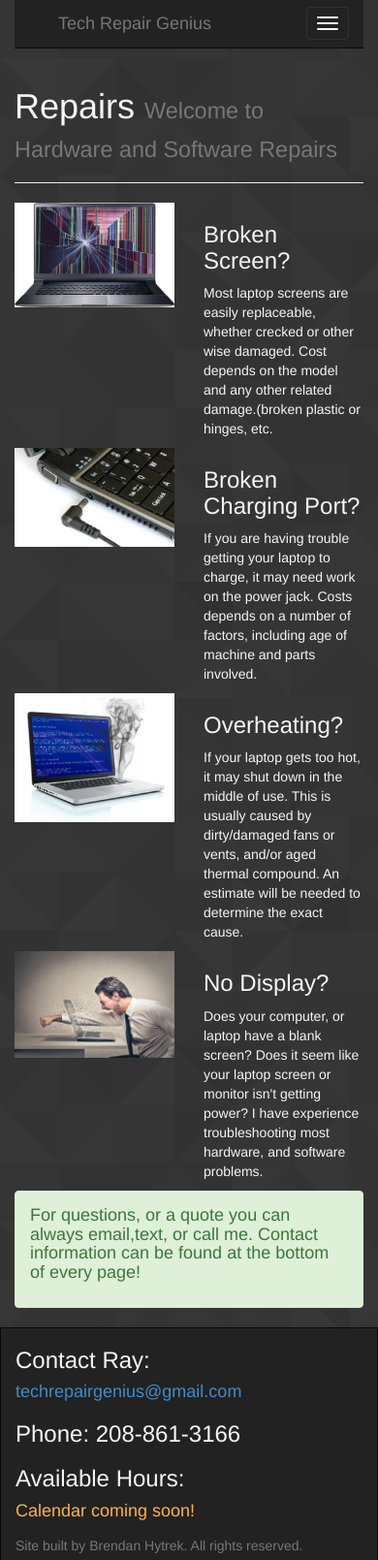
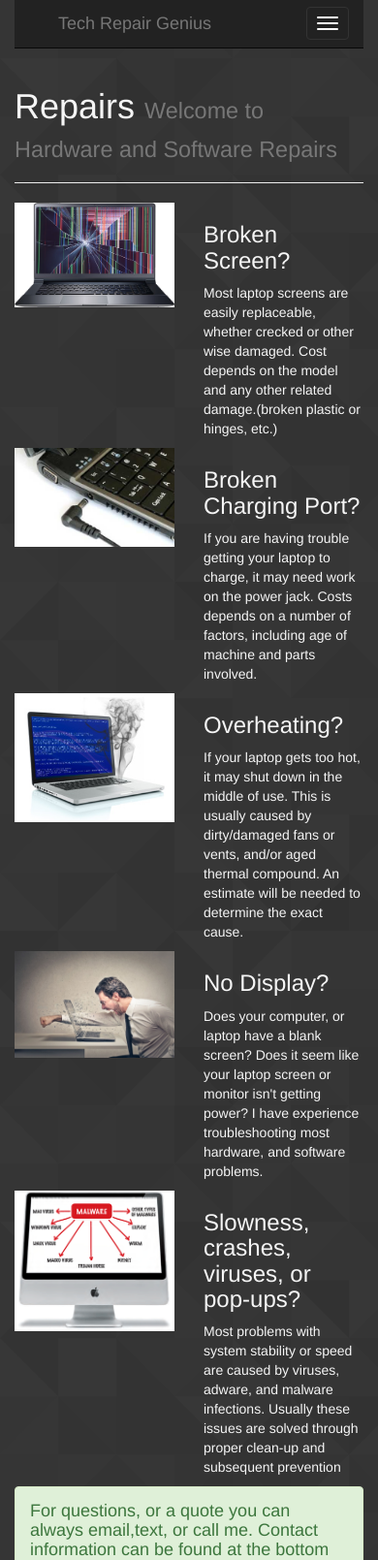
Before and after one commit to bjhytrek/techrepairgenius.com, a PHP site: page /repairs.php in a window 390 px wide. Shown: the part 180-1789 px from the top of the page at 97% size. Run offline with PHP 8.4, Linux system fonts and the light colour scheme; some libraries are stand-ins or nearby versions.

Commit message:
finally finished, for now.

```diff
--- a/modules/header.php
+++ b/modules/header.php
@@ -1,8 +1,8 @@
 <?php SESSION_start(); ?>
 <head>
-        <title>Tech Repair Genius</title>
+        <title>Tech Repair Genius - PC and Mac Repair specialist</title>
         <meta name="viewport" content="width=device-width, initial-scale=1.0">
-        <meta name="description" content="Tech Repair Genius, Rexburg. Idaho">
+        <meta name="description" content="Tech Repair Genius, Rexburg. Idaho. I offer Custom Computers, Tech support, Virus Removal, and Hardware Repair.">
         <meta name="author" content="Techrepairgenius.com">
         <link href="css/bootstrap.min.css" rel="stylesheet">
         <link href="css/styles.css" rel="stylesheet">
--- a/repairs.php
+++ b/repairs.php
@@ -17,7 +17,7 @@
              </div>
         <div class="col-xs-6 col-lg-8 col-md-6">
             <h3>Broken Screen?</h3>
-            <p>Most laptop screens are easily replaceable, whether crecked or other wise damaged. Cost depends on the model and any other related damage.(broken plastic or hinges, etc.</p>
+            <p>Most laptop screens are easily replaceable, whether crecked or other wise damaged. Cost depends on the model and any other related damage.(broken plastic or hinges, etc.)</p>
             </div>
     </div>
     <div class="row">
@@ -41,11 +41,23 @@
 </div>
     <div class="row">
        <div class="col-xs-6 col-lg-2 col-md-2 col-sm-4">
-           <img class="img-responsive" src="media/repair_page/slow-computer.jpg" alt="I fix slow Computers by removing harmful Viruses, and Malware!">
+           <img class="img-responsive" src="media/repair_page/slow-computer.jpg" alt="I fix computers with no display!">
              </div>
         <div class="col-xs-6 col-lg-8 col-md-6">
             <h3>No Display?</h3>
             <p>Does your computer, or laptop have a blank screen? Does it seem like your laptop screen or monitor isn't getting power? I have experience troubleshooting most hardware, and software problems.</p>
+            </div>
+
+    </div>
+    <div class="row">
+       <div class="col-xs-6 col-lg-2 col-md-2 col-sm-4">
+           <img class="img-responsive" src="media/repair_page/mac_malware.gif" alt="I fix slow Computers by removing harmful Viruses, and Malware!">
+             </div>
+        <div class="col-xs-6 col-lg-8 col-md-6">
+            <h3>Slowness, crashes, viruses, or pop-ups?</h3>
+            <p>Most problems with system stability or speed are
+caused by viruses, adware, and malware infections. Usually these issues are solved
+through proper clean-up and subsequent prevention</p>
             </div>
 
     </div>
```
Also changed, not shown: media/repair_page/mac_malware.gif (added).
